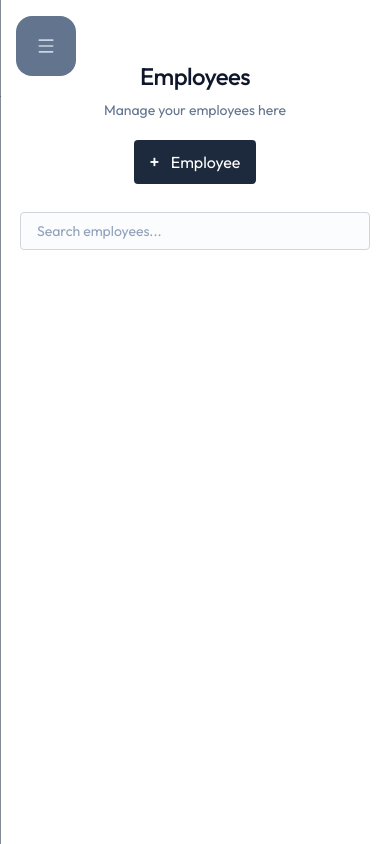
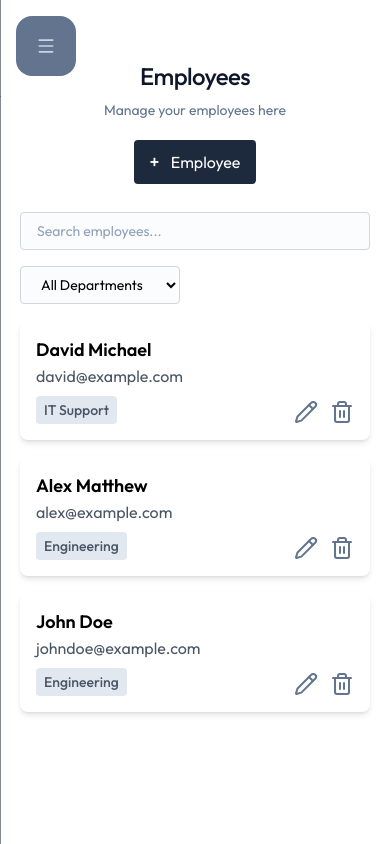
Before and after one commit to adnan-sami-dev/mern_ems, a React (Vite) app in the folder front_end/: page /employees in a window 390 px wide. Built offline with nearby package versions, Linux system fonts and the light colour scheme.

Commit message:
improved UI with edit and delete feature for employee cards

```diff
--- a/front_end/src/pages/employees.jsx
+++ b/front_end/src/pages/employees.jsx
@@ -1,11 +1,13 @@
-import {useState, useEffect, useCallback} from 'react'
-import {dummyAdminDashboardData} from '../assets/assets'
+import {useState, useEffect, useCallback, useMemo} from 'react'
+import {dummyEmployeeData, DEPARTMENTS} from '../assets/assets'
+import {Pencil, Trash} from 'lucide-react'
 
 const EmployeesPage = () => {
   const [employees, setEmployees] = useState([])
   const [loading, setLoading] = useState(true)
   const [searchTerm, setSearchTerm] = useState('')
   const [selectedDept, setSelectedDept] = useState('All')
+  const [showCreateModal, setShowCreateModal] = useState(false)
 
   // useCallback() memoizes the function so that it doesn't get recreated on every render,
   // which can help with performance if the function is passed down to child components
@@ -19,11 +21,14 @@ const EmployeesPage = () => {
   */
   const fetchEmployees = useCallback(async() => {
     setLoading(true)
-    setEmployees(dummyAdminDashboardData)
+    const deptFilteredEmployees = selectedDept === 'All'
+                                  ? dummyEmployeeData
+                                  : dummyEmployeeData.filter((employee) => employee.department === selectedDept)
+    setEmployees(deptFilteredEmployees)
     setTimeout(() => {
       setLoading(false)
     }, 1000)
-  })
+  }, [selectedDept])
 
   /*
       Don't use useEffect if:
@@ -32,7 +37,31 @@ const EmployeesPage = () => {
   useEffect(() => {
     // Fetch employees data
     fetchEmployees()
-  }, [])
+  }, [fetchEmployees])
+
+  const filteredEmployees = useMemo(() => {
+    if (!searchTerm.trim()) return employees // Skip filtering if empty
+
+    const search = searchTerm.toLowerCase().trim()
+
+    return employees.filter((employee) => {
+      const fullName = `${employee.firstName} ${employee.lastName}`.toLowerCase()
+      return fullName.includes(search)
+    })
+  }, [employees, searchTerm]) // Only re-calculate when employees (based on dept choice) or searchTerm change
+
+  const EditEmployee = (employee) => {
+    console.log('Edit employee:', employee)
+  }
+
+  const DeleteEmployee = async(employee) => {
+    if (!confirm(`Are you sure you want to delete ${employee.firstName} ${employee.lastName}?`)) {
+      return
+    } else {
+      setEmployees(prev => prev.filter(emp => emp.id !== employee.id));
+    }
+  }
+
 
   return (
     <div className="animate-fade-in p-5">
@@ -46,24 +75,78 @@ const EmployeesPage = () => {
             Manage your employees here
           </p>
         </div>
-        <button className="bg-slate-800 text-white px-4 py-2 rounded hover:bg-slate-700 cursor-pointer transition-colors duration-300">
+        <button onClick={() => setShowCreateModal(true)}
+          className="bg-slate-800 text-white px-4 py-2 rounded hover:bg-slate-700 cursor-pointer transition-colors duration-300">
           <span className="mr-2 font-medium text-lg">+</span> Employee
         </button>
       </div>
 
       {/* Search */}
-      <div className="flex items-center mb-4">
+      <div className="flex flex-col sm:flex-row gap-4 mb-4">
         <input
           type="text"
           placeholder="Search employees..."
-          className="border border-gray-300 rounded py-2 px-4 focus:outline-none focus:ring-2 focus:ring-blue-500"
+          className="flex-1 border border-gray-300 rounded py-2 px-4 focus:outline-none focus:ring-2 focus:ring-blue-500"
           value={searchTerm}
           onChange={(e) => setSearchTerm(e.target.value)}
         />
+        <select
+          className="max-w-40 border border-gray-300 rounded py-2 px-4 focus:outline-none focus:ring-2 focus:ring-blue-500"
+          value={selectedDept}
+          onChange={(e) => setSelectedDept(e.target.value)}
+        >
+          <option value="All">All Departments</option>
+          {DEPARTMENTS.map((dept) => (
+            <option key={dept} value={dept}>
+              {dept}
+            </option>
+          ))}
+        </select>
       </div>
 
       {/* Employee Grid */}
+      {loading ? (
+        <div className="flex justify-center items-center h-64">
+          <div className="animate-spin rounded-full h-12 w-12 border-t-0 border-b-2 border-blue-500"></div>
+        </div>
+      ) : (
+        <div className="grid grid-cols-1 md:grid-cols-2 lg:grid-cols-3 gap-4">
+          {filteredEmployees.map((employee) => (
+            <div key={employee.id} className="group relative bg-white shadow-md rounded-lg p-4">
 
+              <h3 className="text-lg font-semibold">{employee.firstName} {employee.lastName}</h3>
+
+              <p className="text-gray-600">{employee.email}</p>
+
+              <div className="bg-slate-200 text-slate-800 px-2 py-1 rounded mt-2 inline-block text-sm font-medium">
+                <p className="text-gray-600">{employee.department}</p>
+              </div>
+
+              <div className="lg:group-hover:opacity-100 lg:opacity-0 transition-opacity duration-300 items-center justify-center text-slate-500 absolute flex right-0 bottom-0 gap-3 p-4">
+
+                <button onClick = {() => EditEmployee(employee)}
+                  className="hover:text-slate-700 transition-colors duration-300 cursor-pointer">
+                  <Pencil className = "w-6 h-6" />
+                </button>
+
+                <button onClick = {() => DeleteEmployee(employee)}
+                  className="hover:text-red-700 transition-colors duration-300 cursor-pointer">
+                  <Trash className = "w-6 h-6" />
+                </button>
+
+              </div>
+            </div>
+          ))}
+        </div>
+      )}
+
+      {/* Create Employee Modal */}
+      {showCreateModal && (
+        <div onClick={() => setShowCreateModal(false)}
+          className="fixed inset-0 bg-black/40 backdrop-blur-sm bg-opacity-50 flex items-start justify-center z-50">
+
+        </div>
+      )}
     </div>
   )
 }
```
